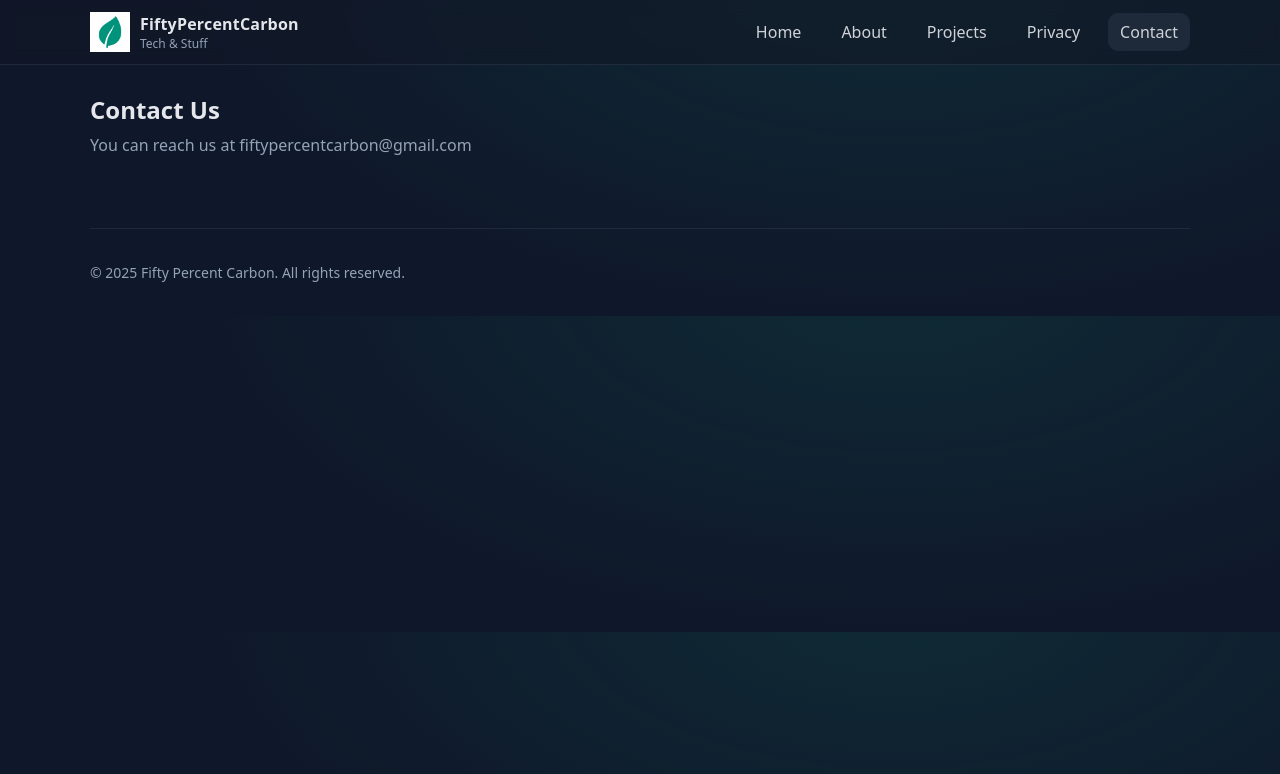
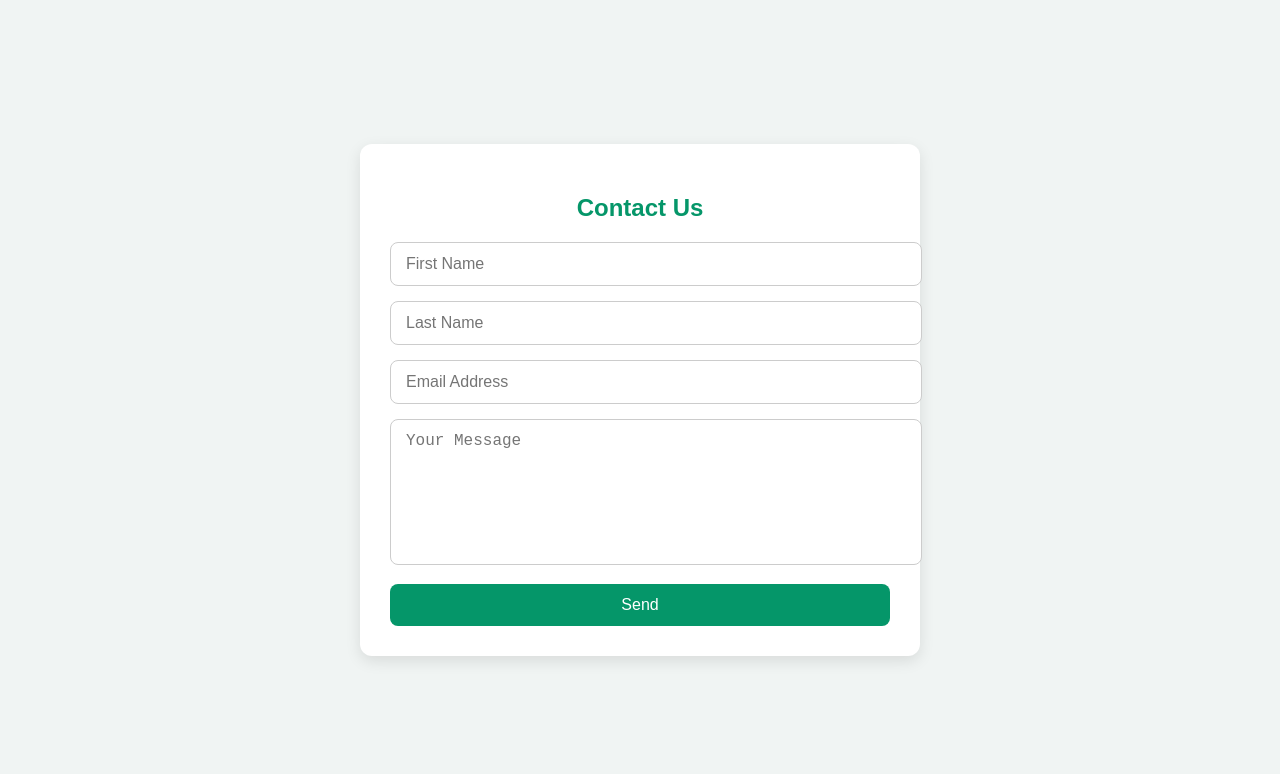
Before and after one commit to MikaelisBest/fiftypercentcarbon, a plain HTML site: page contact.html in a window 1280 px wide. Drawn offline with Linux system fonts and the light colour scheme.

Commit message:
new contact

```diff
--- a/contact.html
+++ b/contact.html
@@ -1,38 +1,69 @@
-
 <!DOCTYPE html>
 <html lang="en">
 <head>
-<meta charset="UTF-8">
-<meta name="viewport" content="width=device-width, initial-scale=1.0">
-<title>Contact - Fifty Percent Carbon</title>
-<link rel="stylesheet" href="assets/css/style.css">
+  <meta charset="UTF-8">
+  <meta name="viewport" content="width=device-width, initial-scale=1.0">
+  <title>Contact Us - Fifty Percent Carbon</title>
+  <style>
+    body {
+      font-family: Arial, sans-serif;
+      background: #f0f4f3;
+      display: flex;
+      justify-content: center;
+      align-items: center;
+      min-height: 100vh;
+      margin: 0;
+    }
+    .contact-form {
+      background: #ffffff;
+      padding: 30px;
+      border-radius: 12px;
+      box-shadow: 0 5px 15px rgba(0,0,0,0.1);
+      width: 100%;
+      max-width: 500px;
+    }
+    .contact-form h2 {
+      text-align: center;
+      color: #059669;
+      margin-bottom: 20px;
+    }
+    .contact-form input,
+    .contact-form textarea {
+      width: 100%;
+      padding: 12px 15px;
+      margin-bottom: 15px;
+      border-radius: 8px;
+      border: 1px solid #ccc;
+      font-size: 16px;
+      resize: none;
+    }
+    .contact-form textarea {
+      min-height: 120px;
+    }
+    .contact-form button {
+      width: 100%;
+      padding: 12px;
+      background: #059669;
+      border: none;
+      border-radius: 8px;
+      color: white;
+      font-size: 16px;
+      cursor: pointer;
+      transition: background 0.3s;
+    }
+    .contact-form button:hover {
+      background: #047a50;
+    }
+  </style>
 </head>
 <body>
-<header class="header">
-<div class="container nav">
-<a href="index.html" class="brand">
-<img src="assets/images/logo.png" alt="Logo">
-<div><div class="brand-name">FiftyPercentCarbon</div><div class="brand-sub">Tech & Stuff</div></div>
-</a>
-<nav class="navlinks">
-<a href="index.html">Home</a>
-<a href="about.html">About</a>
-<a href="projects.html">Projects</a>
-<a href="privacy.html">Privacy</a>
-<a href="contact.html" class="active">Contact</a>
-</nav>
-<button class="hamburger">&#9776;</button>
-</div>
-</header>
-
-<div class="container section">
-<h2>Contact Us</h2>
-<p class="lead">You can reach us at fiftypercentcarbon@gmail.com</p>
-</div>
-
-<footer class="footer container">
-<p>&copy; 2025 Fifty Percent Carbon. All rights reserved.</p>
-</footer>
-<script src="assets/js/script.js"></script>
+  <form class="contact-form" action="https://formspree.io/f/xpwjkzne" method="POST">
+    <h2>Contact Us</h2>
+    <input type="text" name="first_name" placeholder="First Name" required>
+    <input type="text" name="last_name" placeholder="Last Name" required>
+    <input type="email" name="email" placeholder="Email Address" required>
+    <textarea name="message" placeholder="Your Message" required></textarea>
+    <button type="submit">Send</button>
+  </form>
 </body>
 </html>
```
